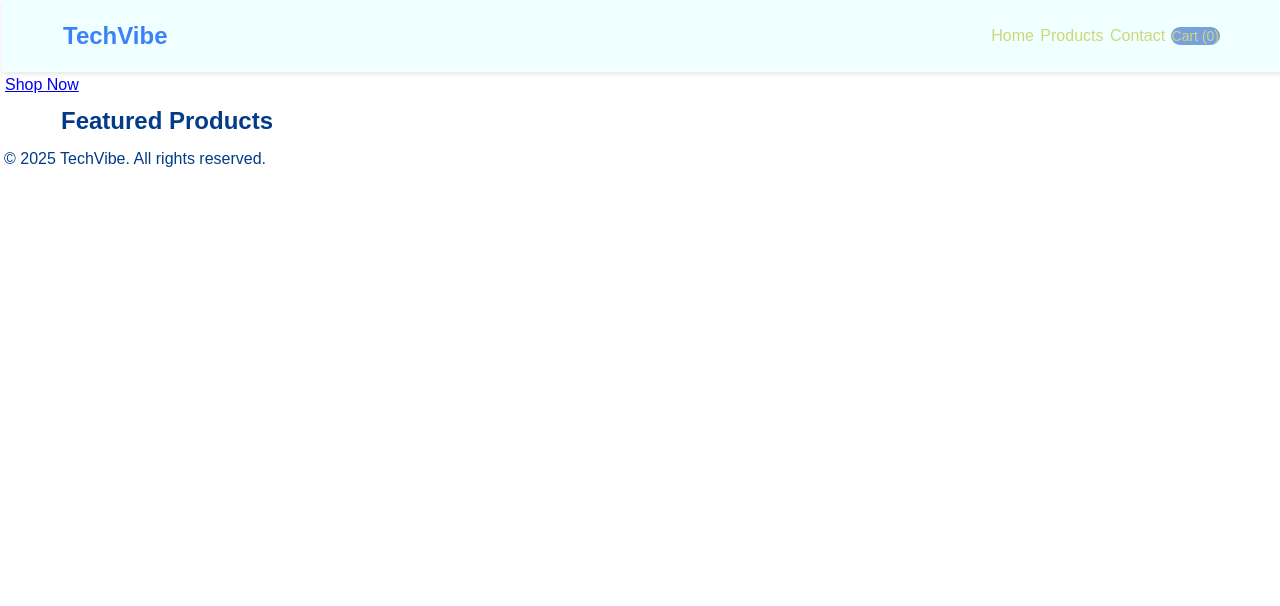
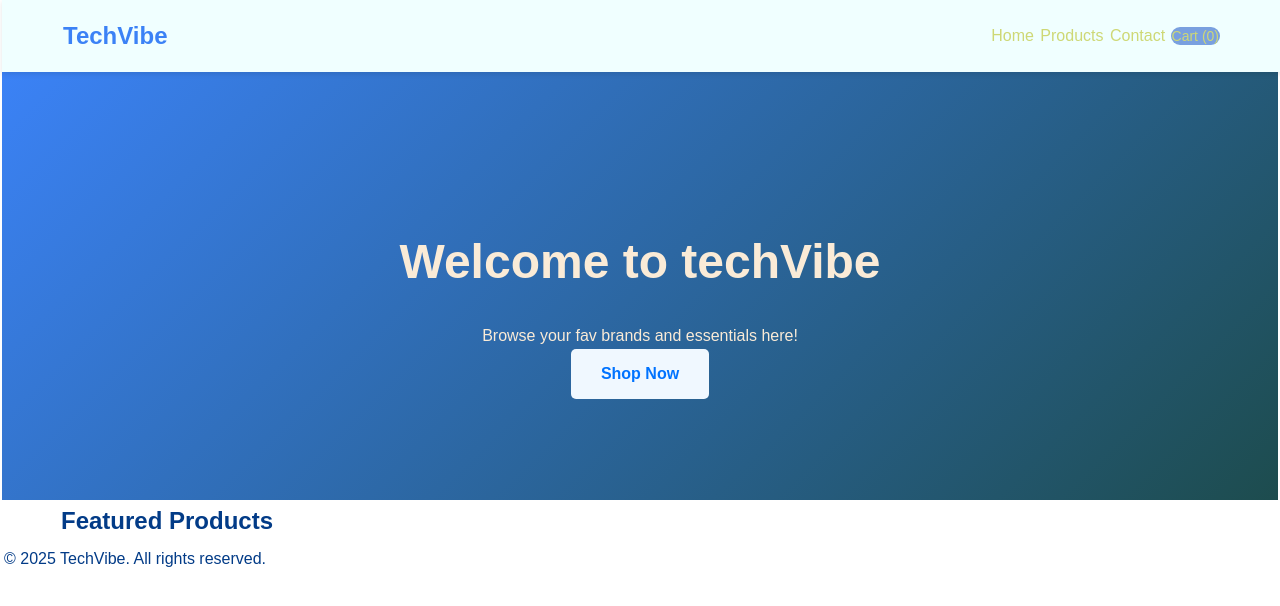
Before and after one commit to Masphere-sphe/Tech_hub, a plain HTML site: page index.html in a window 1280 px wide. Drawn offline with Linux system fonts and the light colour scheme.

Commit message:
Hero section styling

```diff
--- a/style.css
+++ b/style.css
@@ -85,3 +85,36 @@ body {
 .cart_link:hover {
     background-color: #3b82f6 ;
 }
+
+.hero {
+    background: linear-gradient(135deg,  #3b82f6,  #1d4c4e);
+    color: antiquewhite;
+    text-align: center;
+    padding: 150px 10px 100px;
+    margin-top: 70px;
+    height: 90px 20px;
+}
+
+
+.hero h1 {
+    font-size: 48px;
+    margin-bottom: 20px;
+    font-weight: bold;
+}
+
+.button {
+
+    display: inline-block;
+    background-color: aliceblue;
+    color: rgb(0, 115, 255);
+    padding: 12px 30px;
+    text-decoration: none ;
+    border-radius: 5px;
+    font-weight: bold;
+    transition: all 0.3s ease;
+}
+
+.button:hover {
+    background-color: aliceblue;
+    transform: translateY(-2px);
+}
```
Also changed, not shown: 1 other file.
